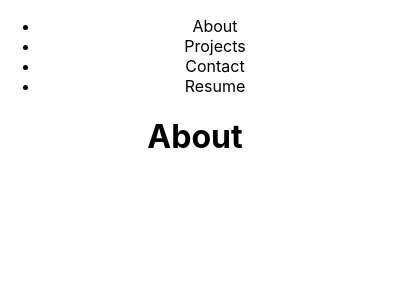
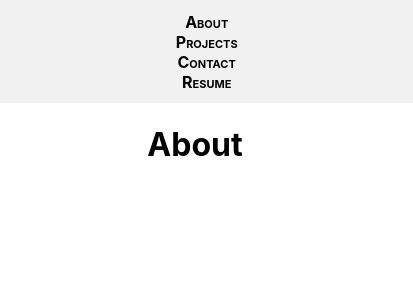
Before and after one commit to renusushmak/react-pf, a React (Create React App) app: page / in a window 390 px wide. Shown: the top 300 px of the page, 413 px wide, since content can reach past the window. Built offline with nearby package versions, Linux system fonts and the light colour scheme.

Commit message:
added initial styling

```diff
--- a/src/App.css
+++ b/src/App.css
@@ -36,3 +36,67 @@
     transform: rotate(360deg);
   }
 }
+
+ul {
+  position: -webkit-sticky;
+  position: sticky;
+  top: 0;
+}
+
+ul.sidenav {
+  list-style-type: none;
+  margin: 0;
+  padding: 3%;
+  width: 25%;
+  background-color: #f1f1f1;
+  position: fixed;
+  height: 100%;
+  overflow: auto;
+  font-weight: bold;
+  font-variant: small-caps
+}
+
+ul.sidenav li a {
+  display: block;
+  color: #000;
+  padding: 8px 16px;
+  text-decoration: none;
+}
+
+ul.sidenav li a.active {
+  background-color: #4CAF50;
+  color: white;
+}
+
+ul.sidenav li a:hover:not(.active) {
+  background-color: #555;
+  color: white;
+}
+
+div.content {
+  margin-left: 25%;
+  padding: 1px 16px;
+  height: 1000px;
+}
+
+@media screen and (max-width: 900px) {
+  ul.sidenav {
+    width: 100%;
+    height: auto;
+    position: relative;
+  }
+
+  ul.sidenav li a {
+    float: left;
+    padding: 15px;
+  }
+
+  div.content {margin-left: 0;}
+}
+
+@media screen and (max-width: 400px) {
+  ul.sidenav li a {
+    text-align: center;
+    float: none;
+  }
+}
--- a/src/components/Contact.js
+++ b/src/components/Contact.js
@@ -2,7 +2,14 @@ import React from "react";
 
 function Contact() {
     return(
-      <h1>Contact</h1>
+      <div>
+        <h1>Contact</h1>
+        <hr id="header" width="1250" size="5" color="DodgerBlue"></hr>
+        <pre><strong><big>Work Email:</big></strong></pre>ren.sushmak@gmail.com
+        <pre><strong><big>Email to Stay Connected:</big></strong></pre>sushmakr533@gmail.com
+        <pre><strong><big>Phone:</big></strong></pre>1-800-800-8000
+        <hr id="header" width="1250" size="1" color="DodgerBlue" noshade></hr>
+      </div>
     )
 }
 
--- a/src/components/NavBar.js
+++ b/src/components/NavBar.js
@@ -2,7 +2,7 @@ import React from "react";
 
 function NavBar({setPage, pages}) {
     return(
-      <ul>
+      <ul class="sidenav">
         <li onClick = {()=> setPage(pages[0])}>About</li>
         <li onClick = {()=> setPage(pages[1])}>Projects</li>
         <li onClick = {()=> setPage(pages[2])}>Contact</li>
--- a/src/components/Project.js
+++ b/src/components/Project.js
@@ -3,7 +3,7 @@ import React from "react";
 function Project({title, image, link, dlink}) {
     return(
       <div>
-        <h1>{title}</h1>
+        <h2>{title}</h2>
         <img src = {image}></img>
         <a href = {link}>Github link</a><br></br>
         <a href = {dlink}>Deployed link</a>
--- a/src/components/Projects.js
+++ b/src/components/Projects.js
@@ -17,9 +17,12 @@ function Projects() {
     ];
     return(
         <div>
+            <h1>Projects Portfolio</h1>
+            <hr id="header" width="1250" size="5" color="DodgerBlue"></hr>
             {data.map(proj => (
             <Project title={proj.title} image={proj.image} link={proj.link} dlink={proj.dlink}/>
             ))}
+             <hr id="header" width="1250" size="1" color="DodgerBlue" noshade></hr>
         </div>
     )
 }
```
